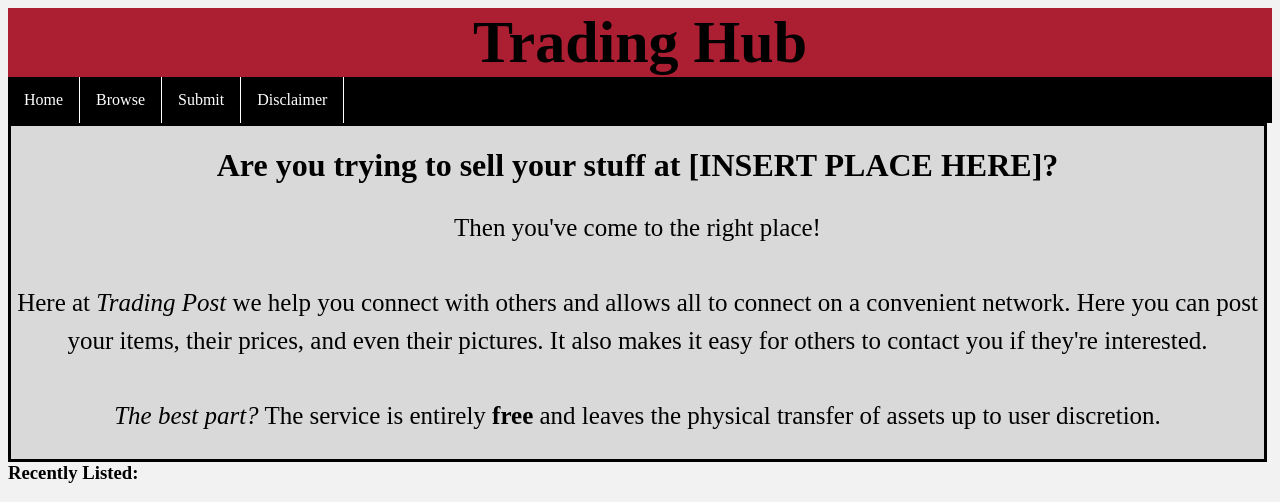
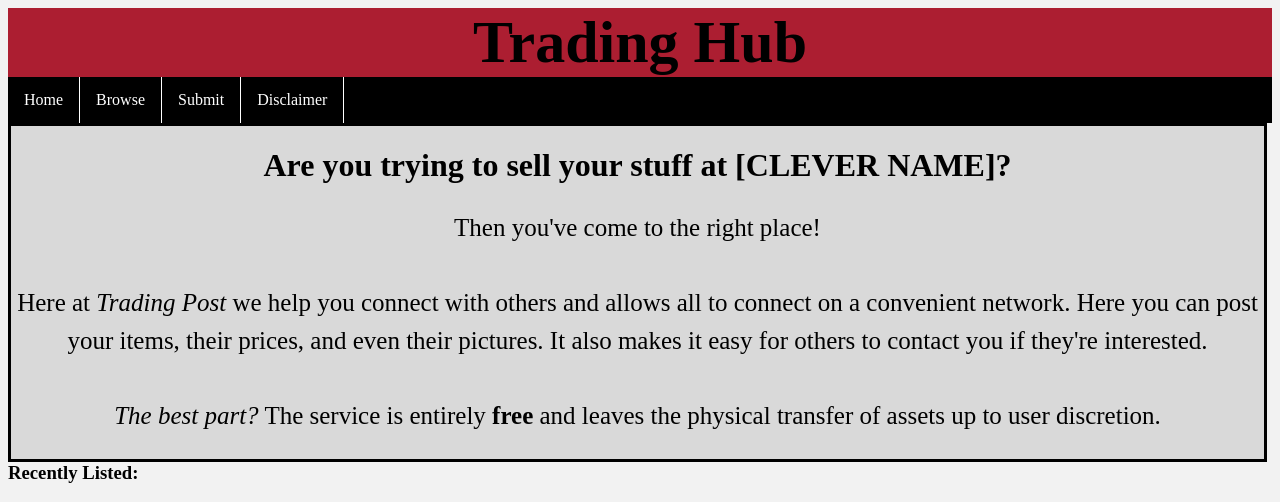
Before and after one commit to minifigone/Trading-Post, a PHP site: page / in a window 1280 px wide. Shown: the top 502 px of the page. Run offline with PHP 8.4, Linux system fonts and the light colour scheme; data that the repository does not hold is empty.

Commit message:
Maybe now?

```diff
--- a/index.php
+++ b/index.php
@@ -17,7 +17,7 @@
 	</ul>
 	<div id="mainPageContent">
 		<div class="itemPageBackground">
-		<h1>Are you trying to sell your stuff at [INSERT PLACE HERE]?</h1>
+		<h1>Are you trying to sell your stuff at [CLEVER NAME]?</h1>
 		<p id="mainPagePara">Then you've come to the right place!<br><br>Here at <i>Trading Post</i> we help you connect with others and allows all
 			to connect on a convenient network. Here you can post your items, their prices, and even their pictures. It also makes it easy for others
 			to contact you if they're interested.<br><br><i>The best part?</i> The service is entirely <b>free</b> and leaves the physical transfer of
```
Also changed, not shown: README.md.
